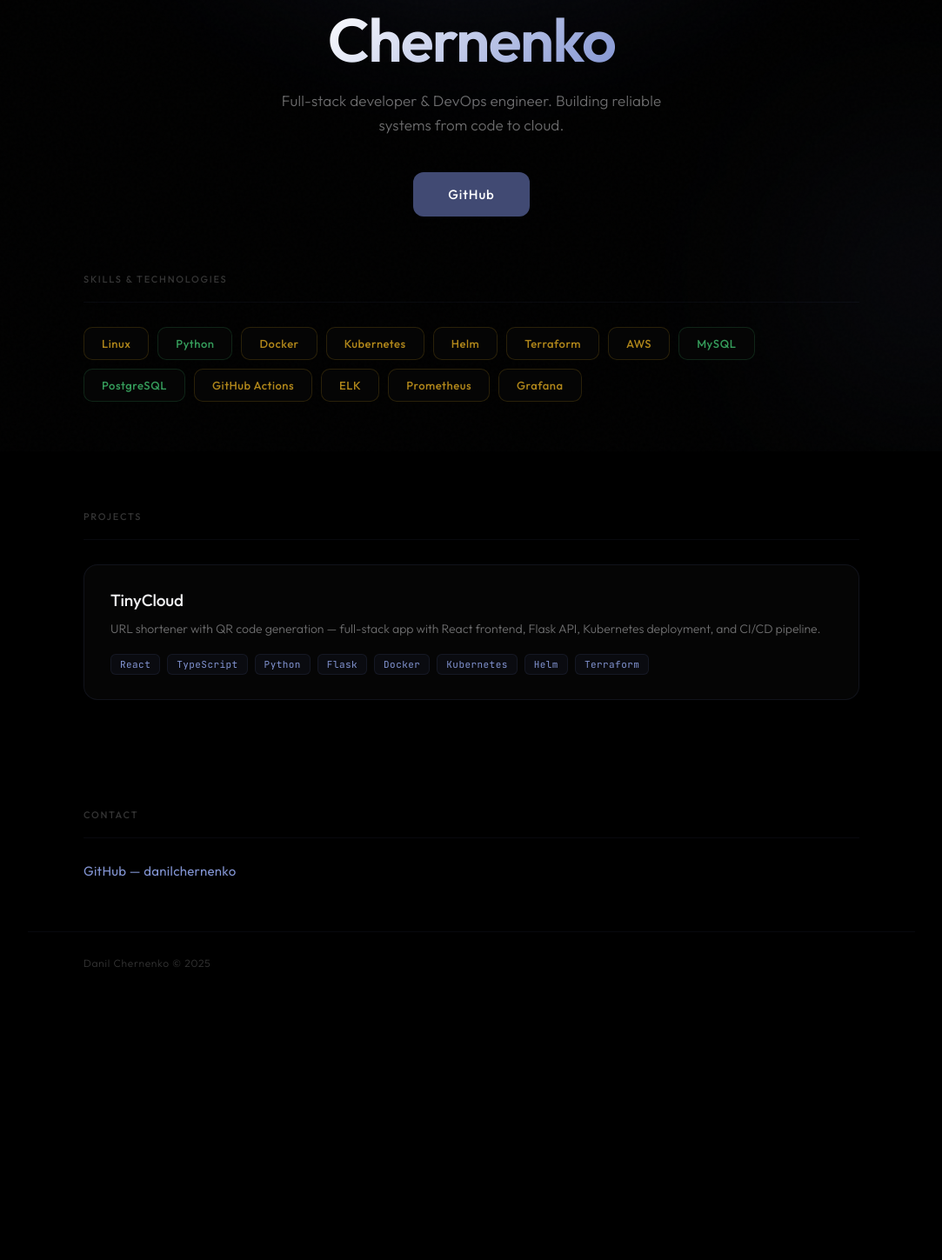
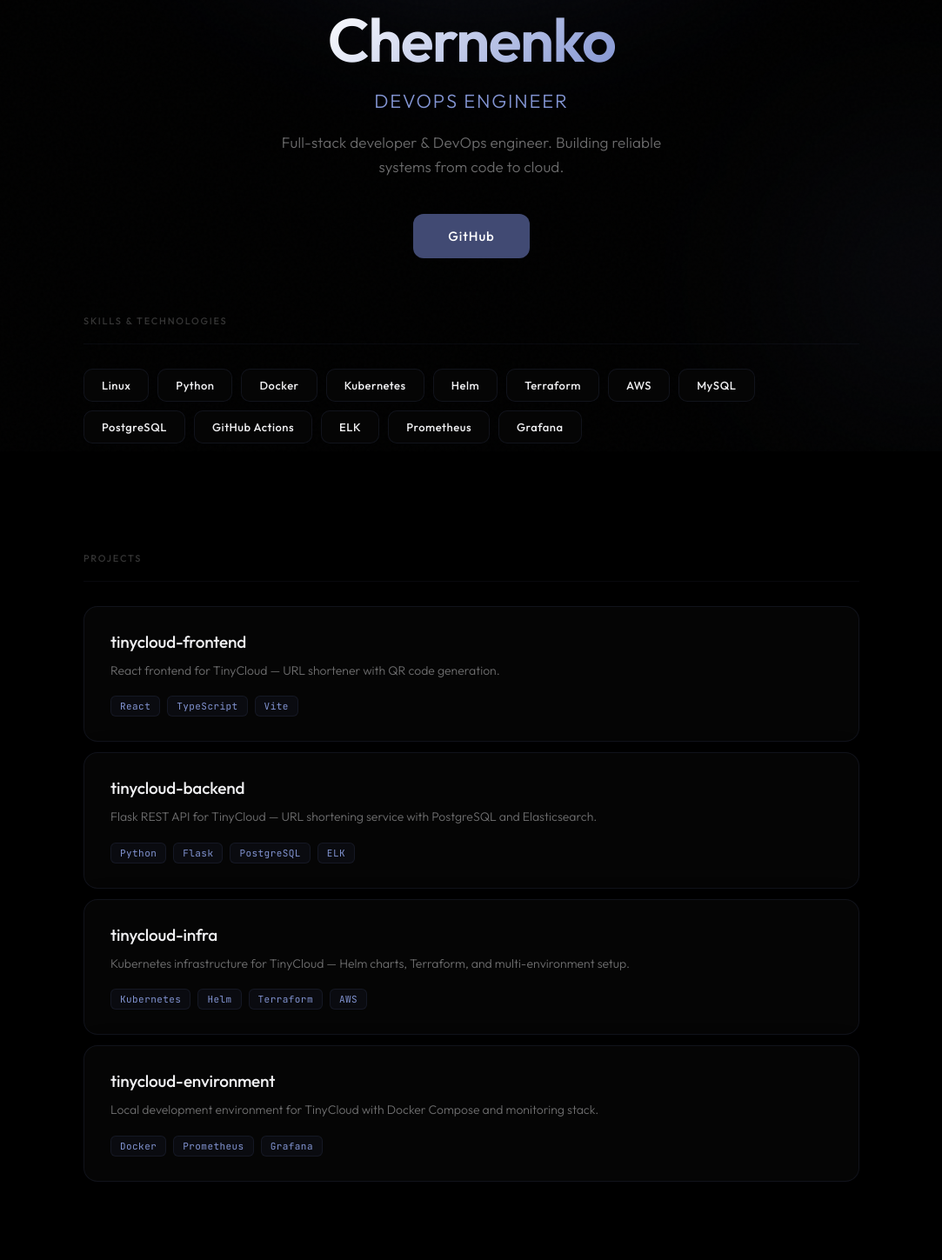
Before and after one commit to cherya05/danilchernenko.github.io, a React (Vite) app: page / in a window 1280 px wide. Shown: the part 281-1730 px from the top of the page at 87% size, without its empty margins (98-1181 px from the left). Before the commit the page ends 1441 px from the top, so only its background shows below. Built offline with nearby package versions, Linux system fonts and the light colour scheme.

Commit message:
update github username, projects, white skills, devops role

```diff
--- a/src/App.tsx
+++ b/src/App.tsx
@@ -16,10 +16,28 @@ const skills = [
 
 const projects = [
   {
-    name: 'TinyCloud',
-    description: 'URL shortener with QR code generation — full-stack app with React frontend, Flask API, Kubernetes deployment, and CI/CD pipeline.',
-    tech: ['React', 'TypeScript', 'Python', 'Flask', 'Docker', 'Kubernetes', 'Helm', 'Terraform'],
-    url: 'https://github.com/danilchernenko/tinycloud',
+    name: 'tinycloud-frontend',
+    description: 'React frontend for TinyCloud — URL shortener with QR code generation.',
+    tech: ['React', 'TypeScript', 'Vite'],
+    url: 'https://github.com/cherya05/tinycloud-frontend',
+  },
+  {
+    name: 'tinycloud-backend',
+    description: 'Flask REST API for TinyCloud — URL shortening service with PostgreSQL and Elasticsearch.',
+    tech: ['Python', 'Flask', 'PostgreSQL', 'ELK'],
+    url: 'https://github.com/cherya05/tinycloud-backend',
+  },
+  {
+    name: 'tinycloud-infra',
+    description: 'Kubernetes infrastructure for TinyCloud — Helm charts, Terraform, and multi-environment setup.',
+    tech: ['Kubernetes', 'Helm', 'Terraform', 'AWS'],
+    url: 'https://github.com/cherya05/tinycloud-infra',
+  },
+  {
+    name: 'tinycloud-environment',
+    description: 'Local development environment for TinyCloud with Docker Compose and monitoring stack.',
+    tech: ['Docker', 'Prometheus', 'Grafana'],
+    url: 'https://github.com/cherya05/tinycloud-environment',
   },
 ]
 
@@ -47,11 +65,12 @@ export default function App() {
         <div className="hero">
           <div className="eyebrow">Portfolio</div>
           <h1>Danil<br /><strong>Chernenko</strong></h1>
+          <div className="hero-role">DevOps Engineer</div>
           <p className="hero-sub">
             Full-stack developer & DevOps engineer. Building reliable systems from code to cloud.
           </p>
           <div className="hero-actions">
-            <a className="btn-main" href="https://github.com/danilchernenko" target="_blank" rel="noreferrer">
+            <a className="btn-main" href="https://github.com/cherya05" target="_blank" rel="noreferrer">
               GitHub
             </a>
           </div>
@@ -94,8 +113,8 @@ export default function App() {
             <span className="sec-title">Contact</span>
           </div>
           <div className="contact-links">
-            <a className="contact-item" href="https://github.com/danilchernenko" target="_blank" rel="noreferrer">
-              GitHub — danilchernenko
+            <a className="contact-item" href="https://github.com/cherya05" target="_blank" rel="noreferrer">
+              GitHub — cherya05
             </a>
           </div>
         </section>
--- a/src/index.css
+++ b/src/index.css
@@ -92,6 +92,11 @@ h1 strong{
   background:linear-gradient(135deg,#fff 0%,var(--brand-hi) 100%);
   -webkit-background-clip:text;-webkit-text-fill-color:transparent;background-clip:text;
 }
+.hero-role{
+  font-size:22px;font-weight:300;letter-spacing:.08em;text-transform:uppercase;
+  color:var(--brand-hi);margin-bottom:20px;margin-top:10px;
+  opacity:0;animation:up .7s .3s ease forwards;
+}
 .hero-sub{
   font-size:17px;font-weight:300;letter-spacing:.01em;
   color:var(--text-dim);line-height:1.65;
@@ -128,16 +133,10 @@ h1 strong{
   font-size:13px;font-weight:500;letter-spacing:.04em;
   border:1px solid var(--border);
   background:rgba(6,6,6,.9);
-  color:var(--text-dim);
-  transition:color .2s,border-color .2s,background .2s;
+  color:var(--text);
+  transition:border-color .2s,background .2s;
 }
-.skill-chip:hover{color:var(--text);border-color:var(--brand-mid);background:rgba(65,74,115,.1)}
-.skill-chip.backend{border-color:rgba(74,222,128,.15);color:rgba(74,222,128,.7)}
-.skill-chip.backend:hover{border-color:rgba(74,222,128,.4);color:#4ade80;background:rgba(74,222,128,.06)}
-.skill-chip.frontend{border-color:rgba(130,148,210,.2);color:var(--brand-hi)}
-.skill-chip.frontend:hover{border-color:rgba(130,148,210,.5);background:rgba(130,148,210,.06)}
-.skill-chip.devops{border-color:rgba(251,191,36,.15);color:rgba(251,191,36,.7)}
-.skill-chip.devops:hover{border-color:rgba(251,191,36,.4);color:#fbbf24;background:rgba(251,191,36,.06)}
+.skill-chip:hover{border-color:var(--brand-mid);background:rgba(65,74,115,.1)}
 
 /* PROJECTS */
 .projects-list{display:flex;flex-direction:column;gap:12px}
```
